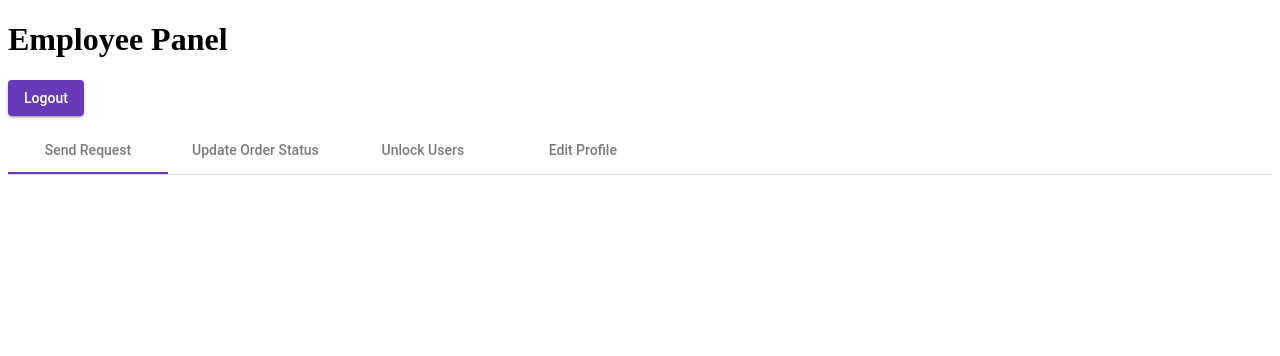
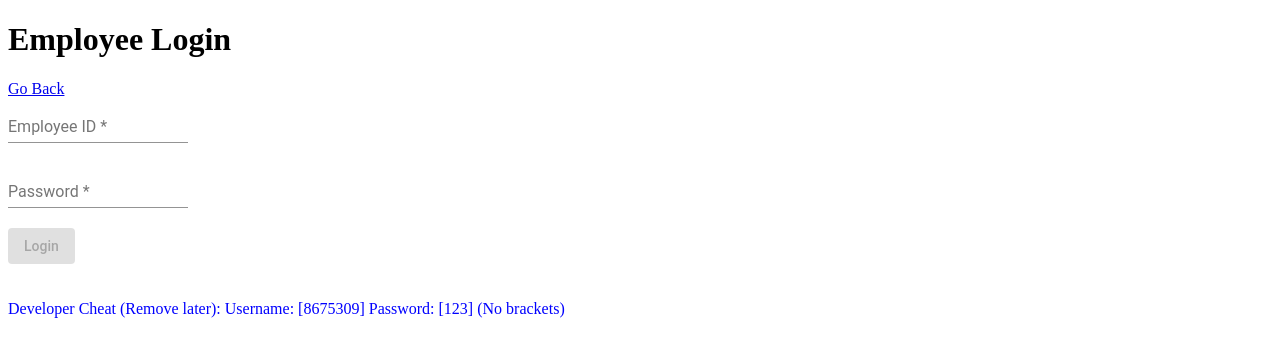
Before and after one commit to Shubhankar100/Shubhankar, an Angular app in the folder grocer/: page /employeePanel in a window 1280 px wide. Shown: the top 356 px of the page. Built offline with nearby package versions, Linux system fonts and the light colour scheme.

Commit message:
Employee Panel Completed without Mongo

```diff
--- a/grocer/src/app/employee-panel/employee-panel.component.html
+++ b/grocer/src/app/employee-panel/employee-panel.component.html
@@ -1,6 +1,46 @@
-<div>
+<div *ngIf="signInFlag">
+    <h1>Employee Login</h1>
+    <a routerLink="">Go Back</a>
+    <form #loginRef="ngForm" (ngSubmit)="checkEmployee(loginRef)">
+        <mat-form-field>
+            <mat-label>Employee ID</mat-label>
+            <input matInput name="username" ngModel required>
+        </mat-form-field>
+        <br>
+        <mat-form-field>
+            <mat-label>Password</mat-label>
+            <input matInput type="password" name="password" ngModel required>
+        </mat-form-field>
+        <br>
+        <button type="submit" mat-raised-button color="primary" [disabled]="loginRef.invalid">Login</button>
+    </form>
+    <br>
+    <span style="color: red;">{{loginMessage}}</span>
+    <br/>
+    <span style="color: blue;">Developer Cheat (Remove later): Username: [8675309] Password: [123] (No brackets)</span>
+
+</div>
+
+<div *ngIf="firstLoginFlag">
+    <form #updatePassRef="ngForm" (ngSubmit)="updateFirstPassword(updatePassRef)">
+        <h1>Please Update Password (First Time Login)</h1>
+        <mat-form-field>
+            <mat-label>New Password</mat-label>
+            <input matInput type="password" name="password" ngModel required>
+        </mat-form-field><br/>
+        <mat-form-field>
+            <mat-label>Confirm New Password</mat-label>
+            <input matInput type="password" name="repassword" ngModel required>
+        </mat-form-field><br>
+        <button type="submit" mat-raised-button color="primary" [disabled]="updatePassRef.invalid">Update Password</button>
+    </form>
+    <br/><span style="color: red;">{{changePasswordMessage}}</span>
+</div>
+
+
+<div *ngIf="mainPageFlag">
     <h1>Employee Panel</h1>
-    <a mat-raised-button color="primary" style="margin-bottom: 10px;" routerLink="/">Logout</a>
+    <button mat-raised-button color="primary" style="margin-bottom: 10px;" (click)="employeeLogout()">Logout</button>
     <mat-tab-group style="text-align: center;">
         <mat-tab label="Send Request">
             <!--"Select items" function-->
--- a/grocer/src/app/employee-panel/employee-panel.component.ts
+++ b/grocer/src/app/employee-panel/employee-panel.component.ts
@@ -9,9 +9,70 @@ import { Router } from '@angular/router';
 })
 export class EmployeePanelComponent implements OnInit {
 
+  //flags to change "pages"
+  signInFlag:boolean=true;
+  firstLoginFlag:boolean=false;
+  mainPageFlag:boolean=false;
+
+  //string for login Message and update password
+  loginMessage:string="";
+  changePasswordMessage:string="";
+
+  firstLogin:boolean=true;//replace these later
+  password:string="123";
+
   constructor(public router:Router) { }
 
   ngOnInit(): void {
   }
 
+  //Check the employee upon logging in
+  checkEmployee(loginRef:NgForm): void {
+    let loginForm = loginRef.value;
+
+    //The ifs will need to be changed when Mongo is set up
+    if (loginForm.username == "8675309" && loginForm.password == this.password) {
+      this.loginMessage="";
+      if(this.firstLogin){ //Checks if first login
+        this.signInFlag=false; //go to firstLogin "page" if true
+        this.firstLoginFlag=true;
+      }
+      else{
+        //Otherwise go directly to the main page
+        this.signInFlag=false;
+        this.mainPageFlag=true;
+      }
+    }
+    else{
+      //Show that Login failed
+      this.loginMessage="Login Failed";
+    }
+  }
+
+  //Update the password upon first sign in
+  updateFirstPassword(updatePassRef:NgForm): void {
+    let updatePassForm = updatePassRef.value;
+    //If they do not match, do not let anything happen
+    if(updatePassForm.password!=updatePassForm.repassword){
+      this.changePasswordMessage="Passwords do not match!"
+    }
+    else{//update password and move onto main page
+      this.changePasswordMessage="";
+      this.firstLoginFlag=false;
+      this.mainPageFlag=true;
+
+      //Change this when mongo is set up
+      //(Currently this doesn't work, since login goes back to
+      //main page, but it's not like it's fully functional anyway yet)
+      this.password=updatePassForm.password;
+      this.firstLogin=false;
+    }
+  }
+
+  //Allows log out
+  employeeLogout():void {
+    this.mainPageFlag=false;
+    this.signInFlag=true;
+  }
+
 }
--- a/grocer/src/app/user-panel/user-panel.component.html
+++ b/grocer/src/app/user-panel/user-panel.component.html
@@ -1,6 +1,6 @@
 <div>
     <h1>User Panel</h1>
-    <a mat-raised-button color="primary" style="margin-bottom: 10px;" routerLink="/">Logout</a>
+    <a mat-raised-button color="primary" style="margin-bottom: 10px;" routerLink="/userLogin">Logout</a>
     <mat-tab-group style="text-align: center;">
         <mat-tab label="Shop">
             <!--"Select items" function-->
--- a/grocer/src/app/user-panel/user-panel.component.ts
+++ b/grocer/src/app/user-panel/user-panel.component.ts
@@ -9,16 +9,14 @@ import { Router } from '@angular/router';
 })
 export class UserPanelComponent implements OnInit {
 
-  orderFlag:boolean=false;
-  profileFlag:boolean=false;
-  fundsFlag:boolean=false;
-
+  //Strings used for the html page
   orderTable:string="";
   editResponse:string="";
+  currentFunds:string="$"
 
-  currentFunds:string="$"
   money:number = 5; //CHANGE THIS LATER WHEN WE CAN GET THE ACTUAL VALUE
 
+  //Function used to get all the user's orders
   orderStatus(): void {
     let tableHead = "<table><tr><th>Order ID</th><th>Order Status</th></tr>";
     let tableRowStart = "<tr><td>";
@@ -58,7 +56,7 @@ export class UserPanelComponent implements OnInit {
     this.updateCurrentFunds();
   }
 
-
+  //Helper function to check if edit profile stuff is empty or not
   checkIfEmpty(newProfileStuff:any): boolean {
     if(newProfileStuff.password=="" && newProfileStuff.address=="" && newProfileStuff.email=="" && newProfileStuff.phone==""){
       return true;
@@ -69,6 +67,7 @@ export class UserPanelComponent implements OnInit {
     else return false;
   }
 
+  //function used to edit the profile of the user
   editProfile(editUserRef:NgForm): void {
     let newProfileValue = editUserRef.value;
     editUserRef.resetForm();
@@ -81,12 +80,13 @@ export class UserPanelComponent implements OnInit {
       this.editResponse="No fields filled!"
     }
     else{
-      //Do stuff with info.
+      //Do stuff with info. It will parse what things are there or not.
 
       this.editResponse="Profile updated!"
     }
   }
 
+  //Allows the user to add funds.
   updateFunds(additionalFundsForm:NgForm):void {
     let additionalFunds = additionalFundsForm.value.funds;
     this.money += +additionalFunds;
```
